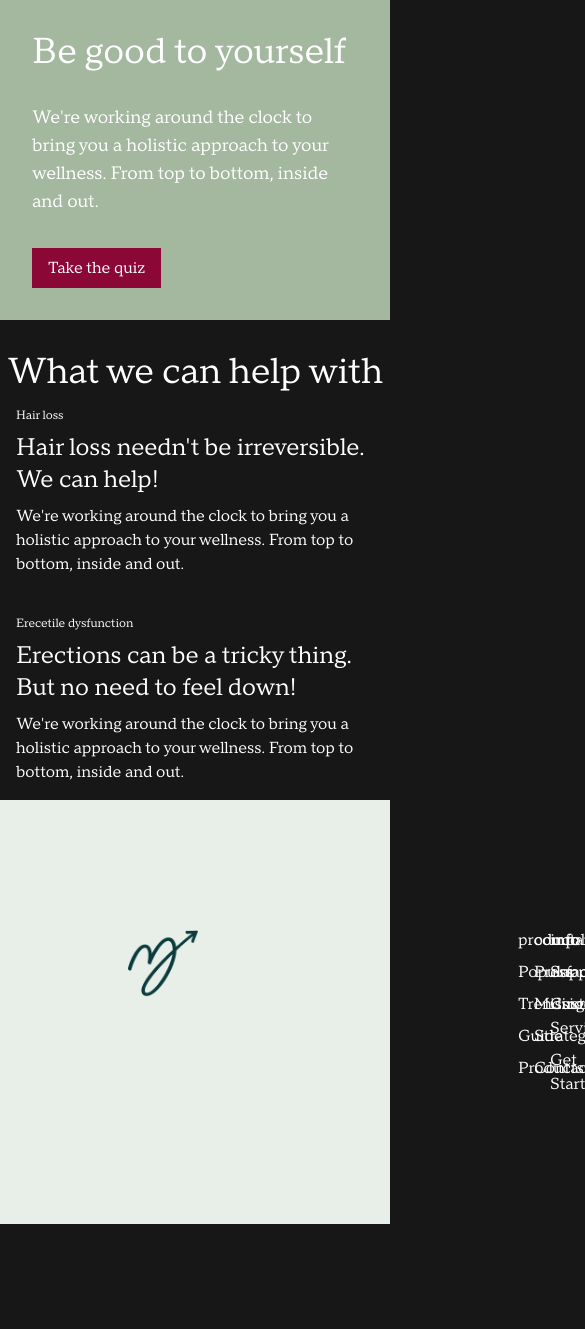
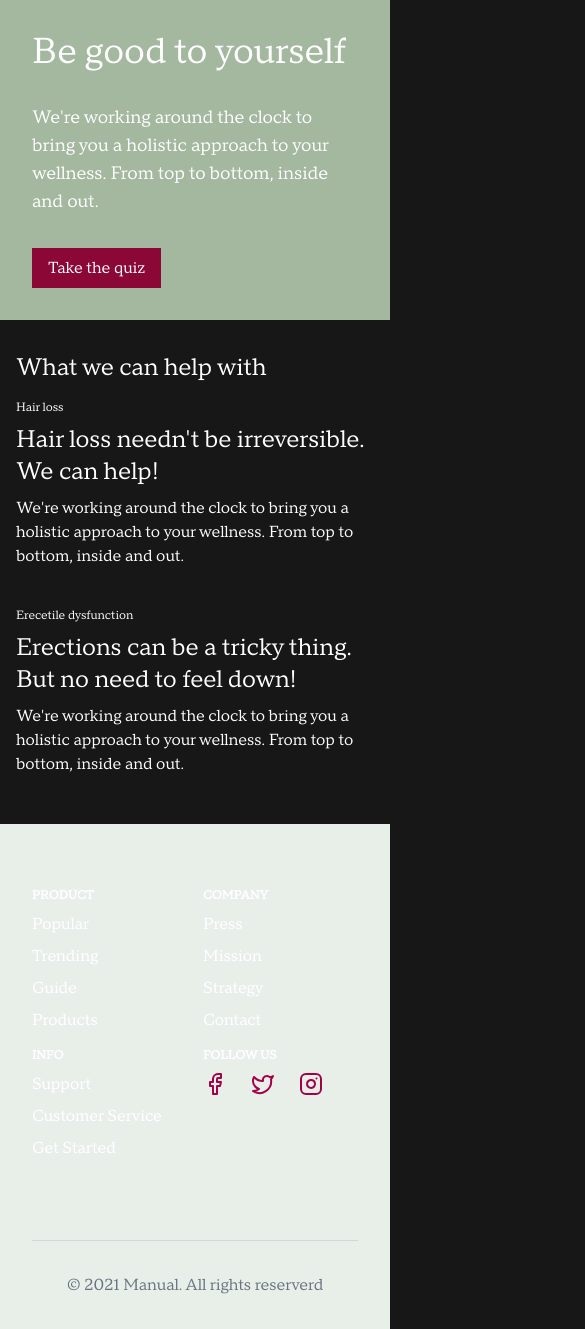
Before and after one commit to gbyonivo/manual-questionnaire, a Next.js app: page / in a window 390 px wide. Shown: the top 1329 px of the page, 585 px wide, since content can reach past the window. Before the commit the page ends 1224 px from the top, so only its background shows below. Built offline with nearby package versions, Linux system fonts and the light colour scheme.

Commit message:
Refactor Body and Footer components for improved layout and styling; added social media icons and updated responsive design.

```diff
--- a/src/components/home/body.tsx
+++ b/src/components/home/body.tsx
@@ -3,11 +3,15 @@ import bodyDesc from "@/utils/body-desc.json";
 import { BodyLines } from "./body-lines";
 import { BodyImages } from "./body-images";
 
+// TODO: Show images on mobile and use reverse for second image
+
 export function Body() {
   const body = bodyDesc as unknown as BodyData;
   return (
-    <div className="pt-8 text-center">
-      <div className="text-4xl font-medium">{body.header}</div>
+    <div className="pt-8">
+      <div className="pl-4 text-2xl md:text-4xl font-medium text-left md:text-center">
+        {body.header}
+      </div>
       <div className="flex flex-col gap-2 md:gap-8">
         {body.parts.map((part) => {
           return (
--- a/src/components/home/footer.tsx
+++ b/src/components/home/footer.tsx
@@ -5,6 +5,16 @@ import {
   isFooterItemWithIcon,
   isFooterItemWithLink,
 } from "@/types/footer-data";
+// TODO: get icons from somewhere else
+import { Facebook, Instagram, Linkedin, Twitter, Youtube } from "lucide-react";
+
+const iconMap = {
+  facebook: <Facebook size={24} className="text-pink-800" />,
+  twitter: <Twitter size={24} className="text-pink-800" />,
+  instagram: <Instagram size={24} className="text-pink-800" />,
+  linkedin: <Linkedin size={24} className="text-pink-800" />,
+  youtube: <Youtube size={24} className="text-pink-800" />,
+};
 
 // TODO: Add color to tailwind config
 export function Footer() {
@@ -12,26 +22,34 @@ export function Footer() {
   const footerKeys = Object.keys(footerData);
 
   return (
-    <div className="p-32 flex flex-row" style={{ backgroundColor: "#e8efe9" }}>
-      <Logo className="mr-80 self-start" />
-      <div className="grid grid-cols-4 gap-4 flex-1">
+    <div
+      className="px-8 md:px-32 flex flex-row pt-16 mt-8"
+      style={{ backgroundColor: "#e8efe9" }}
+    >
+      <Logo className="hidden md:block md:mr-40 lg:mr-80 self-start" />
+      <div className="flex-1">
+        <div className="grid grid-cols-2 md:grid-cols-3 lg:grid-cols-4 gap-4 ">
           {footerKeys.map((key) => {
             const items = footerData[key];
             return (
               <div key={key} className="flex flex-col gap-2">
-              <h3>{key}</h3>
+                <div className="font-bold uppercase text-xs">
+                  {key.replace(/_/g, " ")}
+                </div>
                 {items.map((item) => {
                   return (
                     <div key={item.name}>
                       {isFooterItemWithLink(item) && (
-                      <a href={item.link}>{item.name}</a>
+                        <a href={item.link} className="text-base">
+                          {item.name}
+                        </a>
                       )}
                       {isFooterItemWithIcon(item) && (
-                      <div className="flex flex-row gap-2">
+                        <div className="flex flex-row gap-6">
                           {item.icons.map((icon) => {
                             return (
                               <a href={icon.link} key={icon.icon}>
-                              {icon.icon}
+                                {iconMap[icon.icon as keyof typeof iconMap]}
                               </a>
                             );
                           })}
@@ -44,6 +62,10 @@ export function Footer() {
             );
           })}
         </div>
+        <div className="w-full mt-20 border-t border-gray-300 text-center text-base py-8 text-gray-500">
+          © 2021 Manual. All rights reserverd
+        </div>
+      </div>
     </div>
   );
 }
```
Lines whose indentation alone changed are shown as unchanged.
